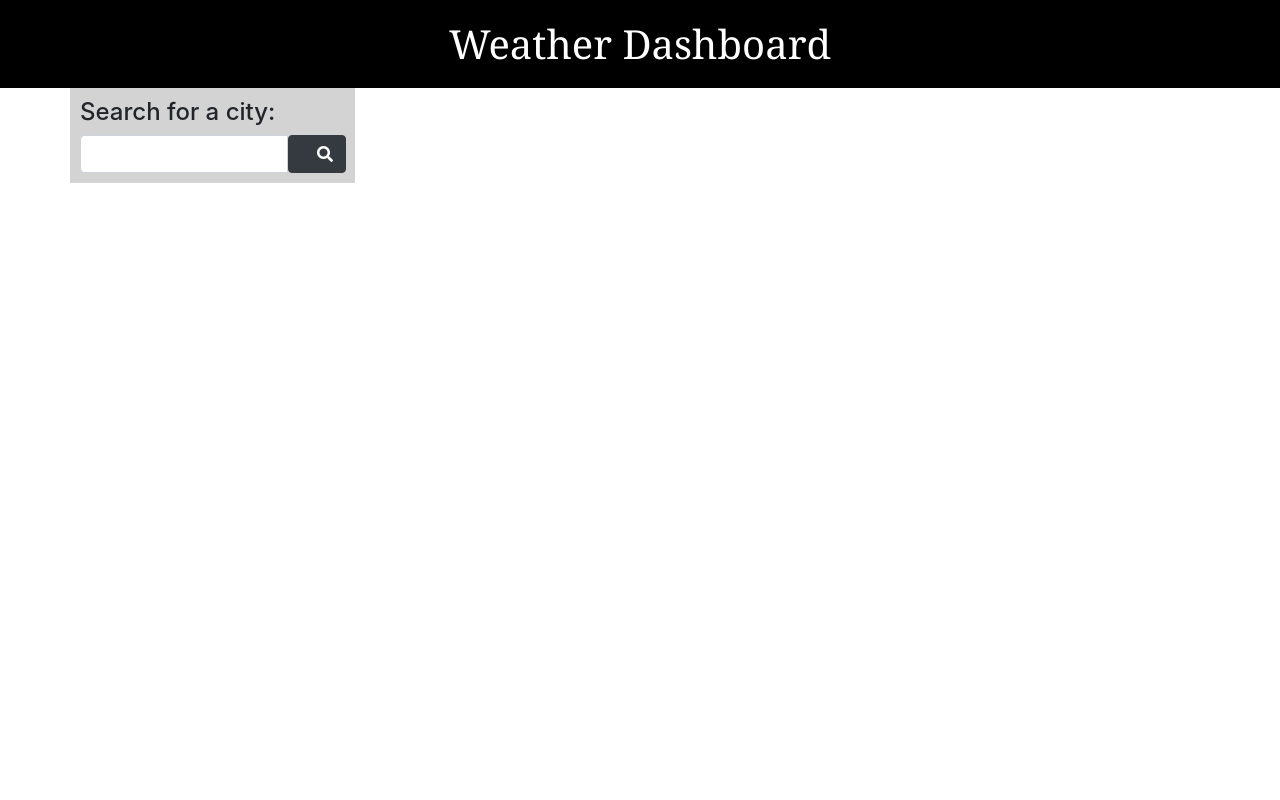
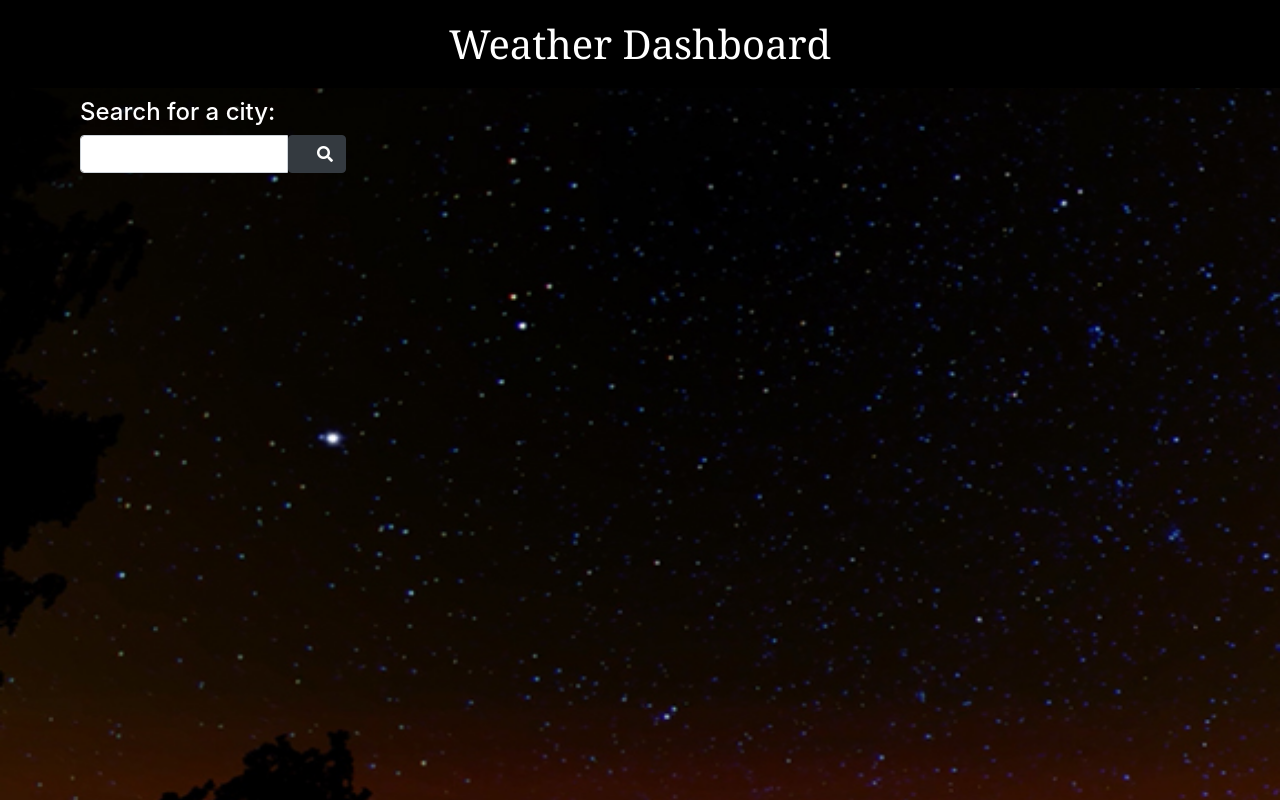
Before and after one commit to Joelstraley/Weather-Dashboard, a plain HTML site: page index.html in a window 1280 px wide. Drawn offline with nearby package versions, Linux system fonts and the light colour scheme.

Commit message:
changed style, added bg image

```diff
--- a/assets/style.css
+++ b/assets/style.css
@@ -1,3 +1,10 @@
+body {
+    background-image: url("./background_image.jpg"); */
+    background-position: center;
+    background-repeat: repeat;
+    background-size: 2000px 1000px;
+}
+
 .header {
     background-color: black;
     text-align: center;
@@ -11,12 +18,15 @@
     display: none;
 }
 
+
 #weatherblock {
-    border: 1px ridge #000000;
+    border: 1px ridge white;
     border-radius: 10px;
+    background-color: white;
     margin: 10px;
     padding: 10px 20px;
-   display: none;
+    display: none;
+
 }
 
 #icon {
@@ -24,10 +34,11 @@
 }
 
 #leftColumn {
-    background-color: lightgrey;
+    /* background-color: lightgrey; */
     padding: 10px;
     margin: 0px;
     margin-left: 0px;
+    text: white;
 }
 
 div.card > {
@@ -35,5 +46,9 @@ div.card > {
 }
 
 .card-body {
-    background-color: lightgrey;
+  /*  background-color: lightgrey; */
 }
+
+.title-text {
+    color: white;
+}
--- a/index.html
+++ b/index.html
@@ -15,7 +15,7 @@
     <div class="container">
         <div class= "row">
             <div class="col-3" id="leftColumn">
-                <h4> Search for a city:</h4>
+                <h4 class="title-text"> Search for a city:</h4>
                 <div class="input-group">
                     <input type="text" class="form-control" placeholder="" aria-label="" aria-describedby="basic-addon1" id="searchInput">
                       <button class="btn btn-dark fas fa-search" type="button" id="searchBtn"><i class="fas fa-search"></i></button>
@@ -39,7 +39,7 @@
               <div class="container allforecast">
               <div class="row">
                   <div class="col-sm">
-                      <h4>5-Day Forecast</h4>
+                      <h4 class="title-text">5-Day Forecast</h4>
                   </div>
               <div>
             </div>
```
Also changed, not shown: assets/script.js (+0 -21 lines), assets/background_image.jpg (added).
